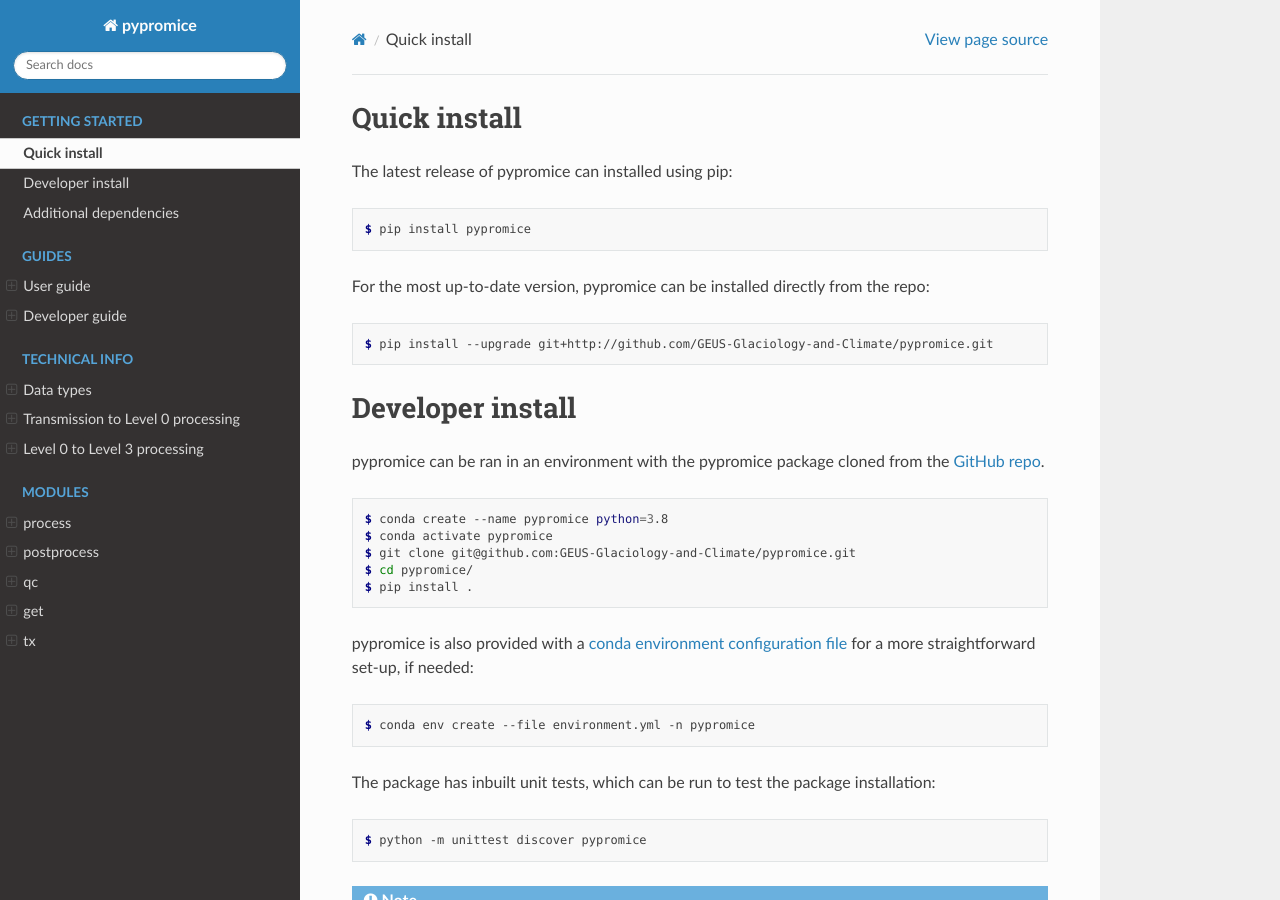
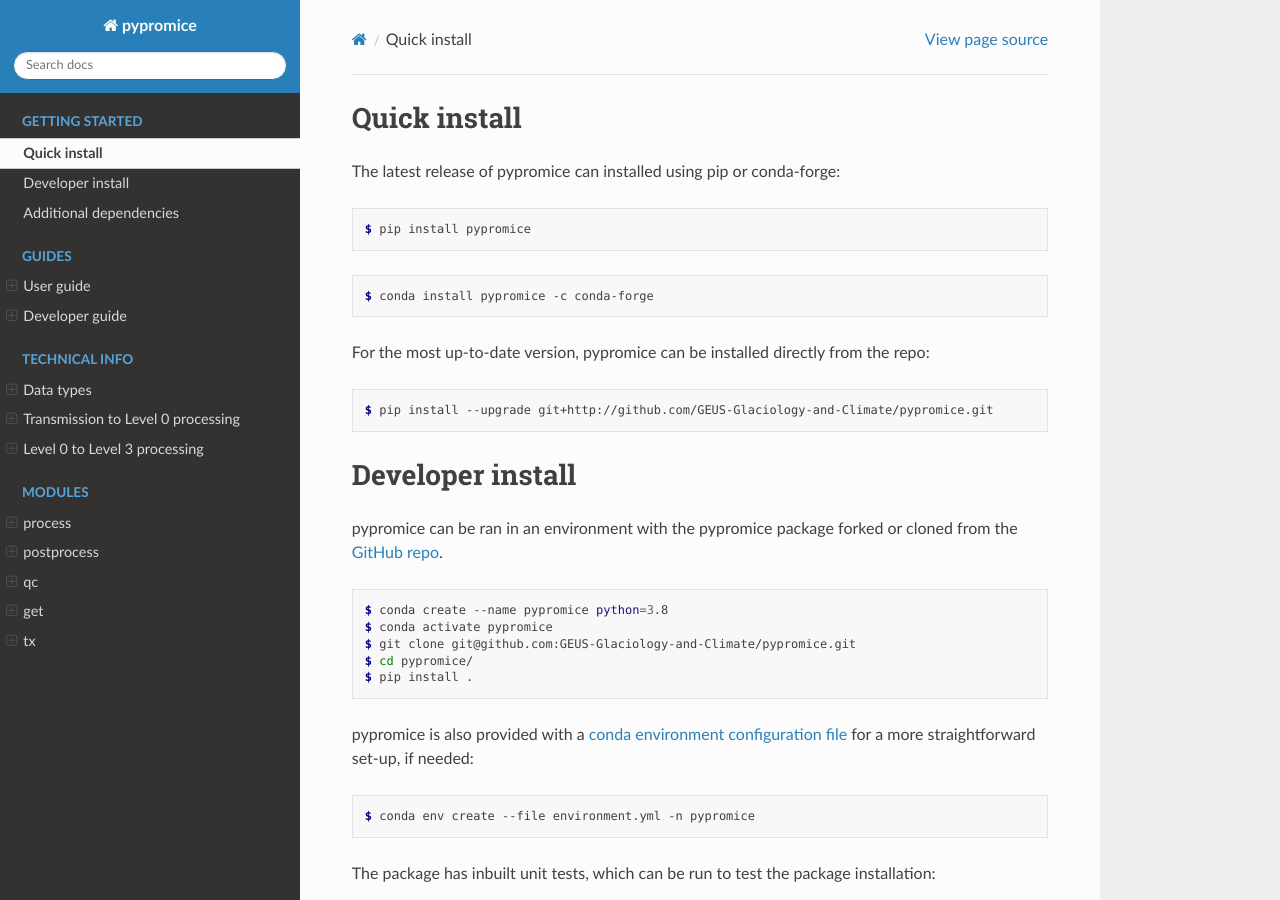
Before and after one commit to GEUS-Glaciology-and-Climate/pypromice, a Sphinx documentation site: the page built from docs/install.rst, in a window 1280 px wide and 900 px high. Built offline with Sphinx 7.4.7 and the Read the Docs theme 2.0.0, drawn with Linux system fonts in a browser that asks for light colours.

Commit message:
Conda documentation added

```diff
--- a/docs/install.rst
+++ b/docs/install.rst
@@ -1,11 +1,17 @@
 *************
 Quick install
 *************
-The latest release of pypromice can installed using pip:
+The latest release of pypromice can installed using pip or conda-forge:
 
 .. code:: console
 
 	$ pip install pypromice
+
+
+.. code:: console
+
+	$ conda install pypromice -c conda-forge
+
 
 For the most up-to-date version, pypromice can be installed directly from the repo:
 
@@ -17,7 +23,7 @@
 Developer install
 *****************
 
-pypromice can be ran in an environment with the pypromice package cloned from the `GitHub repo <https://github.com/GEUS-Glaciology-and-Climate/pypromice>`_.
+pypromice can be ran in an environment with the pypromice package forked or cloned from the `GitHub repo <https://github.com/GEUS-Glaciology-and-Climate/pypromice>`_.
 
 .. code:: console
 
--- a/setup.py
+++ b/setup.py
@@ -5,7 +5,7 @@
 
 setuptools.setup(
     name="pypromice",
-    version="1.3.1",
+    version="1.3.2",
     author="GEUS Glaciology and Climate",
     description="PROMICE/GC-Net data processing toolbox",
     long_description=long_description,
```
Also changed, not shown: README.md (+7 -4 lines).
